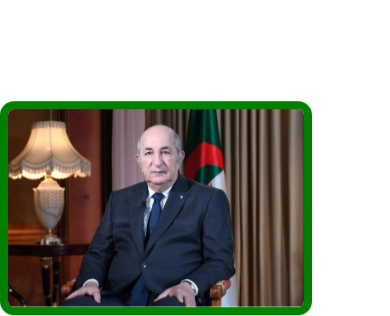
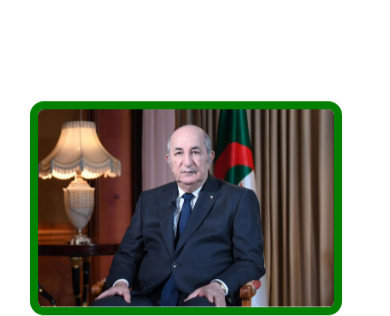
Before and after one commit to Houdaifa-Dev/ElectionsTeboune, a plain HTML site: page index.html in a window 390 px wide. Shown: the part 973-1289 px from the top of the page. Drawn offline with nearby package versions, Linux system fonts and the light colour scheme.

Commit message:
Update style3.css

```diff
--- a/style3.css
+++ b/style3.css
@@ -246,7 +246,7 @@ top: -90px;left: 45px;
 
 @media screen and (max-width: 768px) {
     .image img {
-        width: 80%; /* Further increase size for small devices */
+        width: 80%;margin-left:30px; /* Further increase size for small devices */
     }
 }
 }
```
